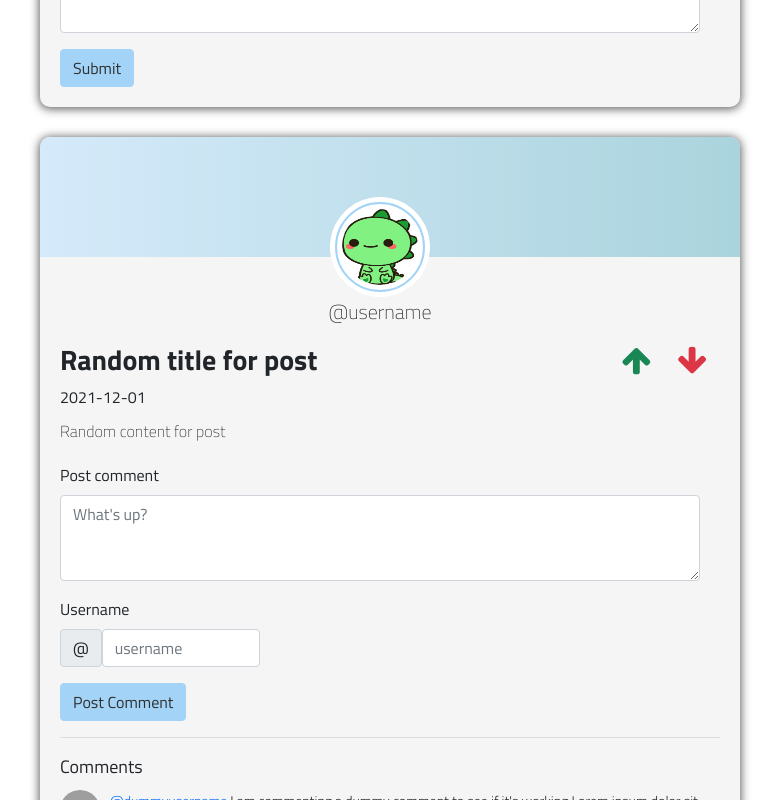
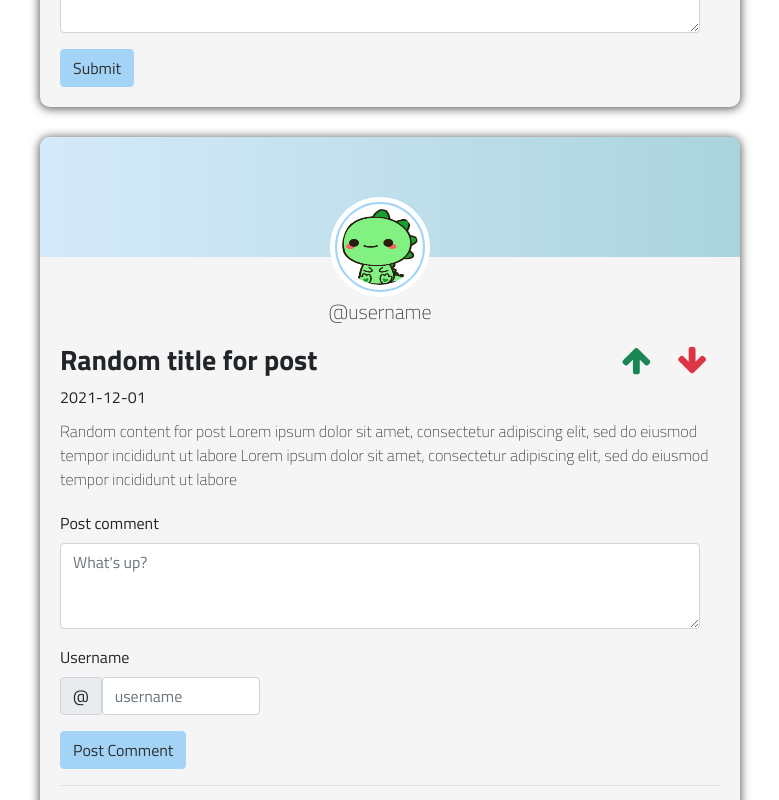
Before and after one commit to abdullahsalah96/Social-Media-Platfrom, a React (Create React App) app: page / in a window 1280 px wide. Shown: the part 440-1240 px from the top of the page, without its empty margins (250-1029 px from the left). Built offline with nearby package versions, Linux system fonts and the light colour scheme; grey boxes are pictures that could not be loaded; the HTML template or start-up script is replaced by a standard one.

Commit message:
fixed wrong alignment

```diff
--- a/src/App.js
+++ b/src/App.js
@@ -8,7 +8,7 @@ function App() {
   let posts = [];
   var d = new Date();
   const date = d.toISOString().substring(0, 10);
-  const dummyPost = new Post("username", "Random title for post", "Random content for post", date, [{username:"dummyusername", text: "I am commenting a dummy comment to see if it's working Lorem ipsum dolor sit amet, consectetur adipiscing elit, sed do eiusmod tempor"}])
+  const dummyPost = new Post("username", "Random title for post", "Random content for post Lorem ipsum dolor sit amet, consectetur adipiscing elit, sed do eiusmod tempor incididunt ut labore Lorem ipsum dolor sit amet, consectetur adipiscing elit, sed do eiusmod tempor incididunt ut labore", date, [{username:"dummyusername", text: "I am commenting a dummy comment to see if it's working Lorem ipsum dolor sit amet, consectetur adipiscing elit, sed do eiusmod tempor"}])
   const dummyPost2 = new Post("username2", "Random blabla post", "Lorem ipsum dolor sit amet, consectetur adipiscing elit, sed do eiusmod tempor incididunt ut labore et dolore magna aliqua. Ut enim ad minim veniam, quis nostrud exercitation ullamco laboris nisi ut aliquip ex ea commodo consequat. Duis aute irure dolor in reprehenderit in voluptate velit esse cillum dolore eu fugiat nulla pariatur. Excepteur sint occaecat cupidatat non proident, sunt in culpa qui officia deserunt mollit anim id est laborum.", date, [])
   posts.push(dummyPost);
   posts.push(dummyPost2);
--- a/src/Components/PostsCards/PostsCards.css
+++ b/src/Components/PostsCards/PostsCards.css
@@ -1,7 +1,7 @@
 .PostsCards {
   width: 700px;
   height: auto;
-  min-height: 700px;
+  min-height: 750px;
   background-color: whitesmoke;
   font-family: 'Titillium Web', sans-serif;
   border-radius: 10px;
--- a/src/Components/PostsCards/PostsCards.js
+++ b/src/Components/PostsCards/PostsCards.js
@@ -50,7 +50,6 @@ function PostsCards(props){
                                 </div>
                                 <div className="post-comments-container">
                                     {
-                                    post.comments.length == 0 ? <div className="no-comments"><p/></div>:
                                     post.comments.map((comment,i) => {
                                         return (
                                             <div class="post-comment">
```
